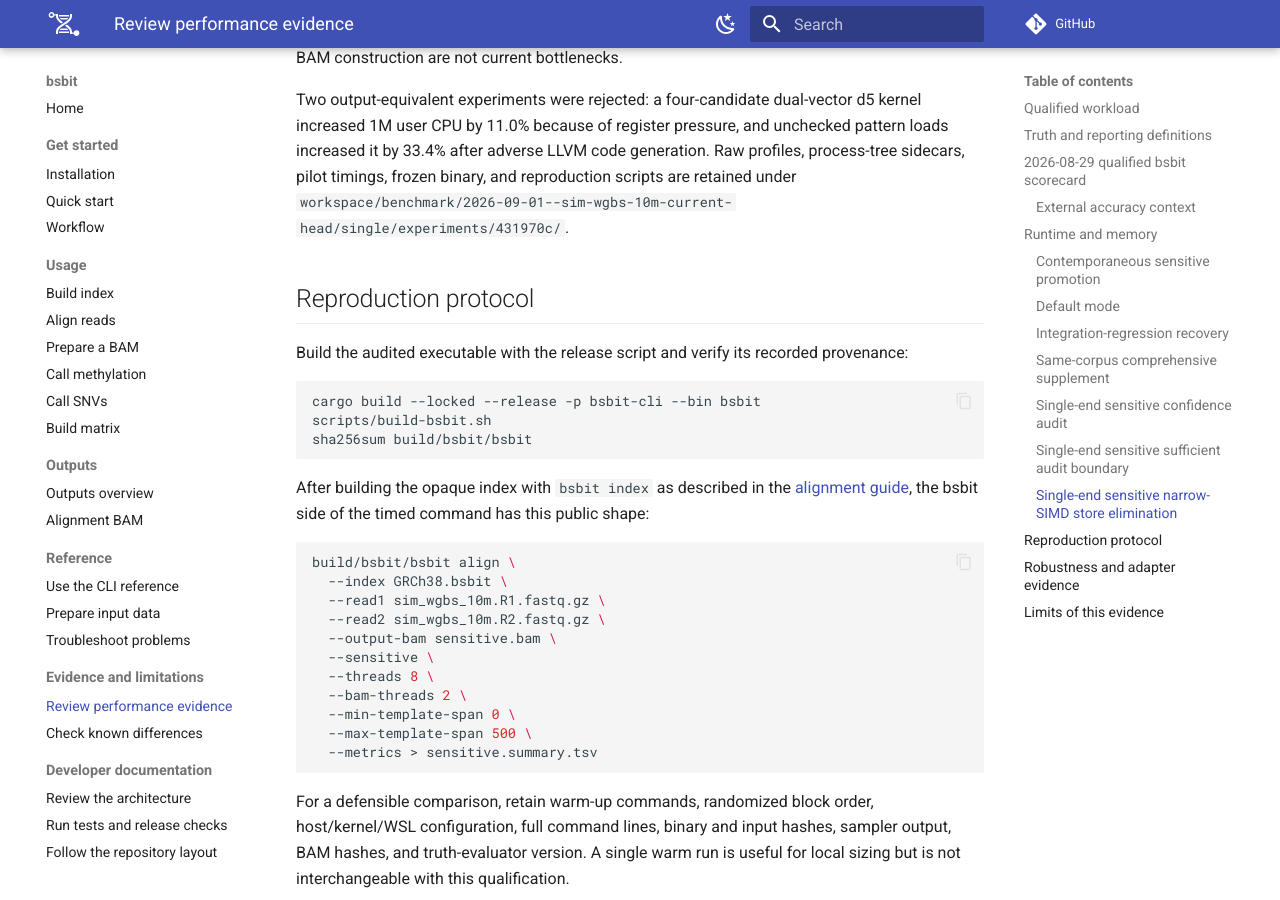
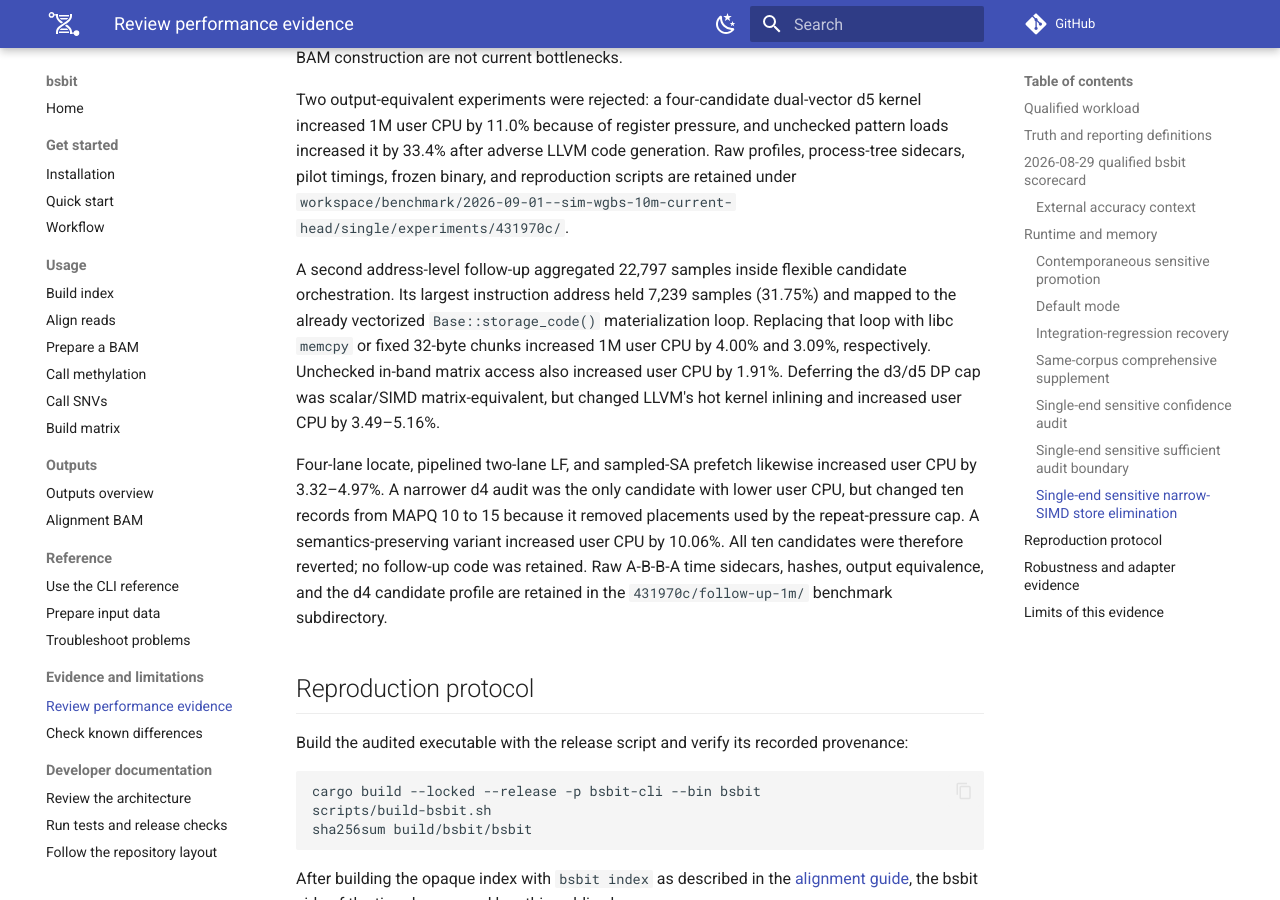
Before and after one commit to wbvguo/bsbit, an MkDocs documentation site: the page built from docs/performance-evidence.md, in a window 1280 px wide and 900 px high, scrolled down 10080 px. Built offline with MkDocs 1.6.1 and Material for MkDocs 9.7.7, drawn with Linux system fonts in a browser that asks for light colours; comment, search, counter and statistics services are not loaded.

Commit message:
docs: record rejected sensitive follow-ups

```diff
--- a/docs/performance-evidence.md
+++ b/docs/performance-evidence.md
@@ -334,6 +334,24 @@ generation. Raw profiles, process-tree sidecars, pilot timings, frozen binary,
 and reproduction scripts are retained under
 `workspace/benchmark/2026-09-01--sim-wgbs-10m-current-head/single/experiments/431970c/`.
 
+A second address-level follow-up aggregated 22,797 samples inside flexible
+candidate orchestration. Its largest instruction address held 7,239 samples
+(31.75%) and mapped to the already vectorized `Base::storage_code()`
+materialization loop. Replacing that loop with libc `memcpy` or fixed
+32-byte chunks increased 1M user CPU by 4.00% and 3.09%, respectively.
+Unchecked in-band matrix access also increased user CPU by 1.91%. Deferring
+the d3/d5 DP cap was scalar/SIMD matrix-equivalent, but changed LLVM's hot
+kernel inlining and increased user CPU by 3.49–5.16%.
+
+Four-lane locate, pipelined two-lane LF, and sampled-SA prefetch likewise
+increased user CPU by 3.32–4.97%. A narrower d4 audit was the only candidate
+with lower user CPU, but changed ten records from MAPQ 10 to 15 because it
+removed placements used by the repeat-pressure cap. A semantics-preserving
+variant increased user CPU by 10.06%. All ten candidates were therefore
+reverted; no follow-up code was retained. Raw A-B-B-A time sidecars, hashes,
+output equivalence, and the d4 candidate profile are retained in the
+`431970c/follow-up-1m/` benchmark subdirectory.
+
 ## Reproduction protocol
 
 Build the audited executable with the release script and verify its recorded
```
